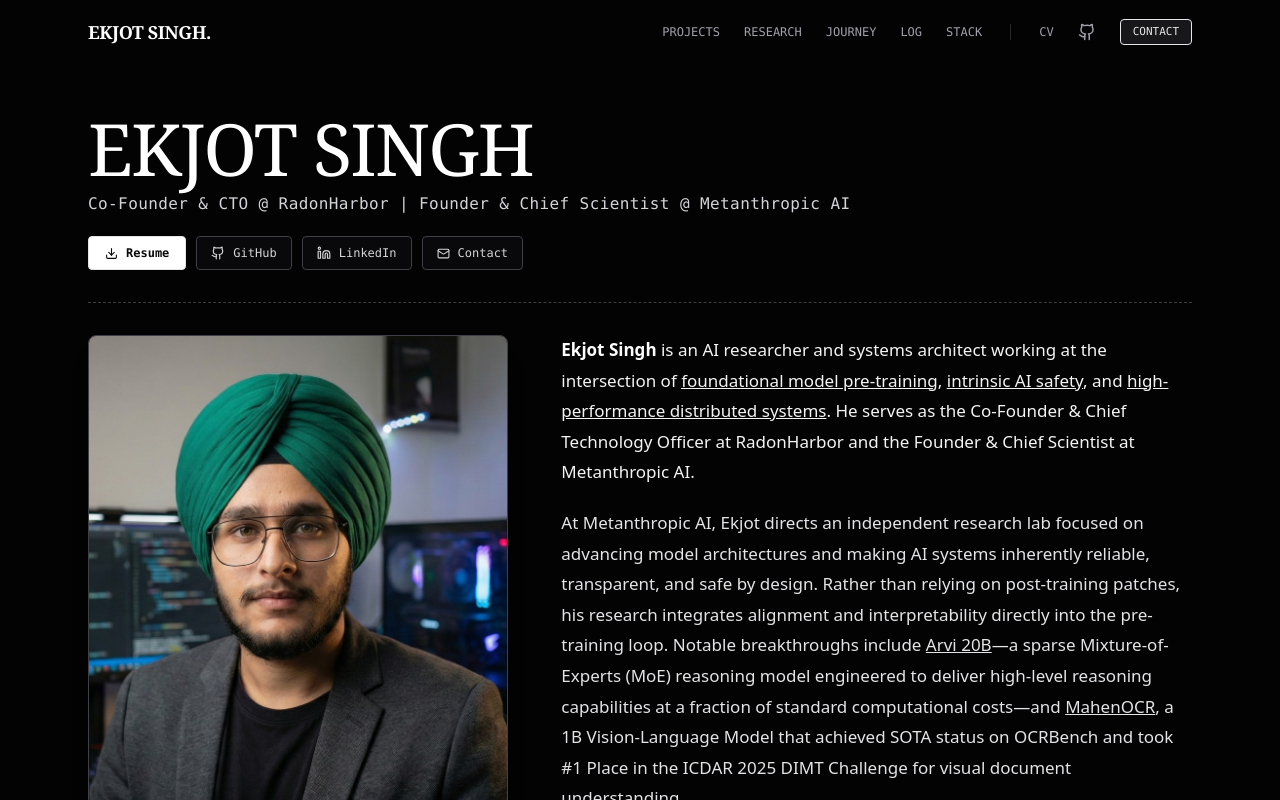
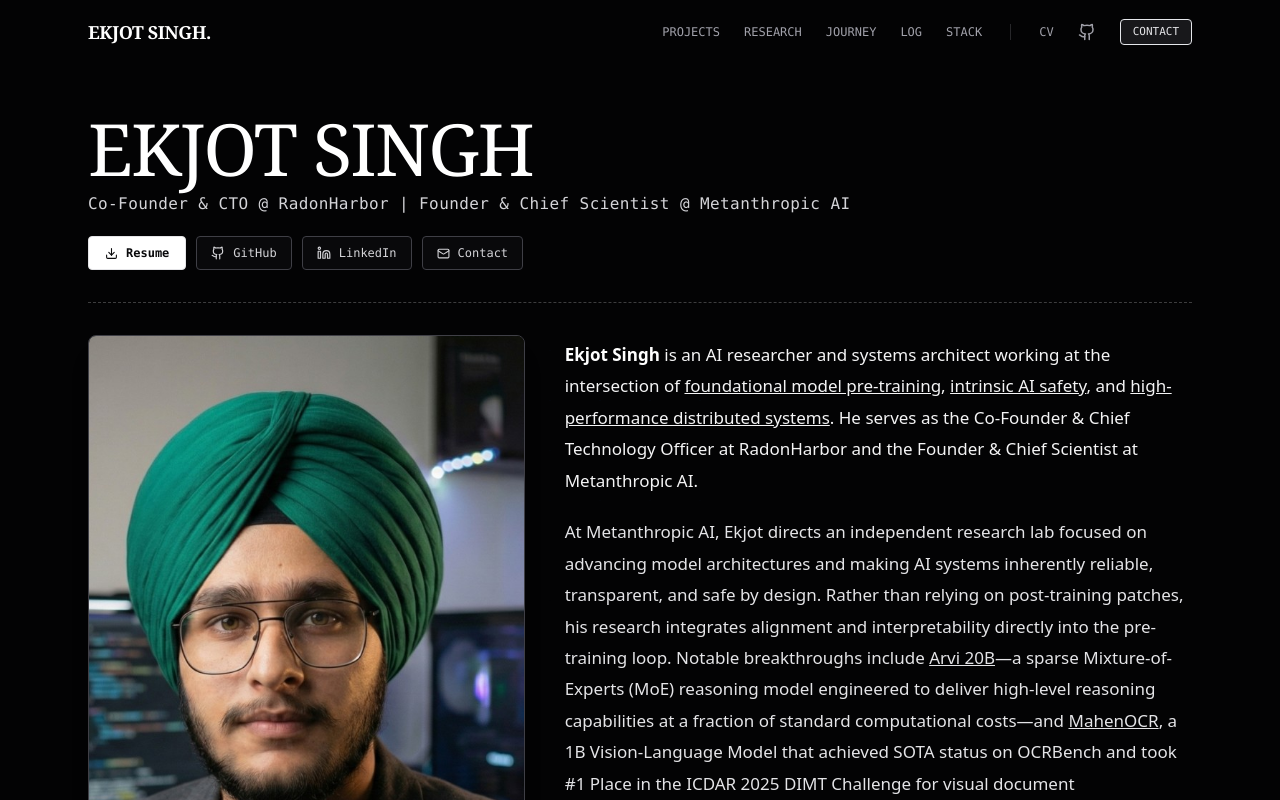
Before and after one commit to ekjotsinghmakhija/website, a Next.js app: page / in a window 1280 px wide. Shown: the top 800 px of the page. Built offline with nearby package versions, Linux system fonts and the light colour scheme.

Commit message:
style: align photo and bio height with seamless stretch framing across viewport sizes

```diff
--- a/src/components/sections/BentoHero.tsx
+++ b/src/components/sections/BentoHero.tsx
@@ -54,24 +54,24 @@ export default function BentoHero() {
         </div>
       </div>
 
-      {/* Main Grid: Increased Photo Column area (5 cols Photo : 7 cols Text) */}
-      <div className="grid grid-cols-1 lg:grid-cols-12 gap-8 pt-8 items-start">
-        {/* Photo Column - significantly larger display area */}
-        <div className="lg:col-span-5 flex justify-center lg:justify-start">
-          <div className="relative aspect-[4/5] w-full max-w-[420px] rounded-lg overflow-hidden border border-zinc-700 bg-zinc-950 shadow-xl">
+      {/* Main Grid: Seamless length alignment between Image and Bio Narrative */}
+      <div className="grid grid-cols-1 lg:grid-cols-12 gap-8 lg:gap-10 pt-8 items-stretch">
+        {/* Photo Column - fills height naturally to align with text height */}
+        <div className="lg:col-span-5 flex flex-col">
+          <div className="relative w-full h-[480px] sm:h-[540px] lg:h-full min-h-[460px] rounded-lg overflow-hidden border border-zinc-700 bg-zinc-950 shadow-xl">
             <Image
               src="/images/avatar.jpg"
               alt="Ekjot Singh"
               fill
               priority
-              className="object-cover"
+              className="object-cover object-top"
             />
           </div>
         </div>
 
-        {/* Bio Narrative Column - refined editorial typography */}
-        <div className="lg:col-span-7 flex flex-col justify-between">
-          <div className="space-y-5 text-zinc-200 text-base sm:text-[17px] leading-[1.8] font-light">
+        {/* Bio Narrative Column - balanced typography and comfortable reading rhythm */}
+        <div className="lg:col-span-7 flex flex-col justify-between py-1">
+          <div className="space-y-5 text-zinc-200 text-base sm:text-[17px] leading-[1.85] font-light">
             <p className="text-zinc-100">
               <strong className="text-white font-semibold">Ekjot Singh</strong> is an AI researcher and systems architect working at the intersection of <u>foundational model pre-training</u>, <u>intrinsic AI safety</u>, and <u>high-performance distributed systems</u>. He serves as the <strong>Co-Founder & Chief Technology Officer</strong> at <strong>RadonHarbor</strong> and the <strong>Founder & Chief Scientist</strong> at <strong>Metanthropic AI</strong>.
             </p>
```
